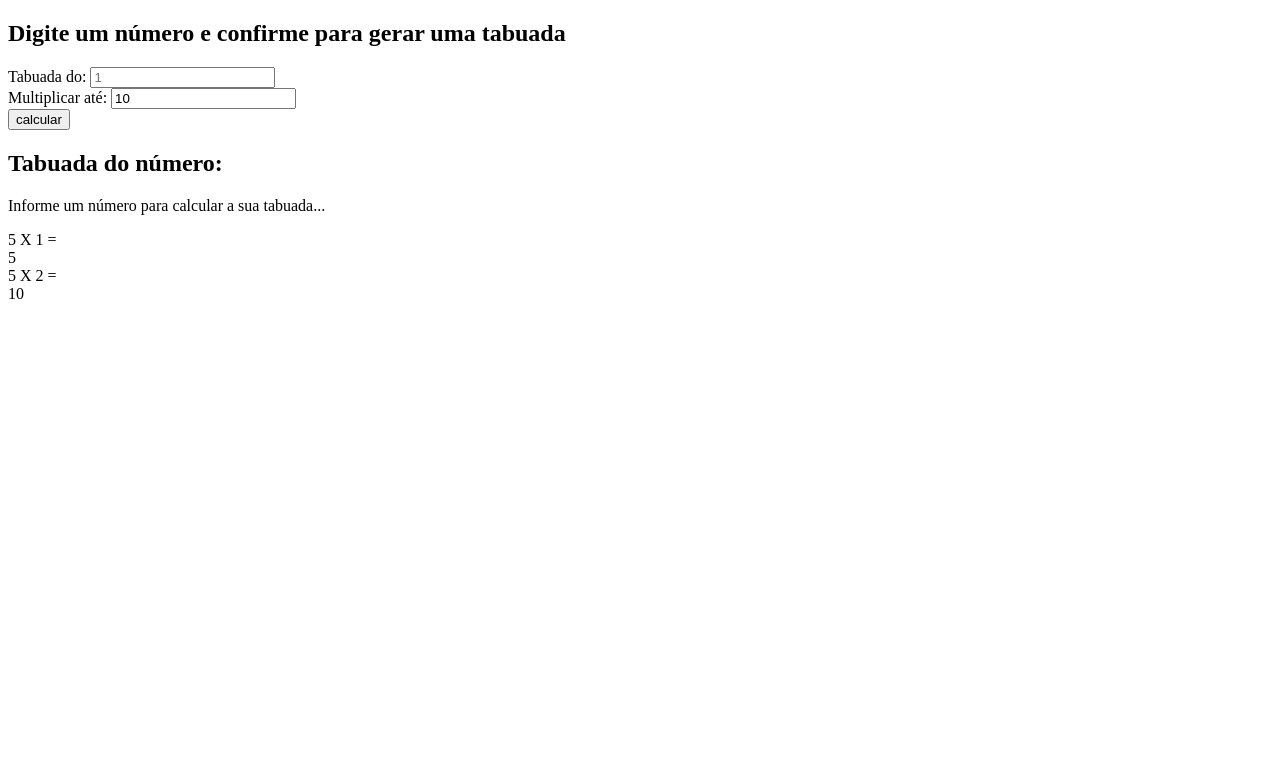
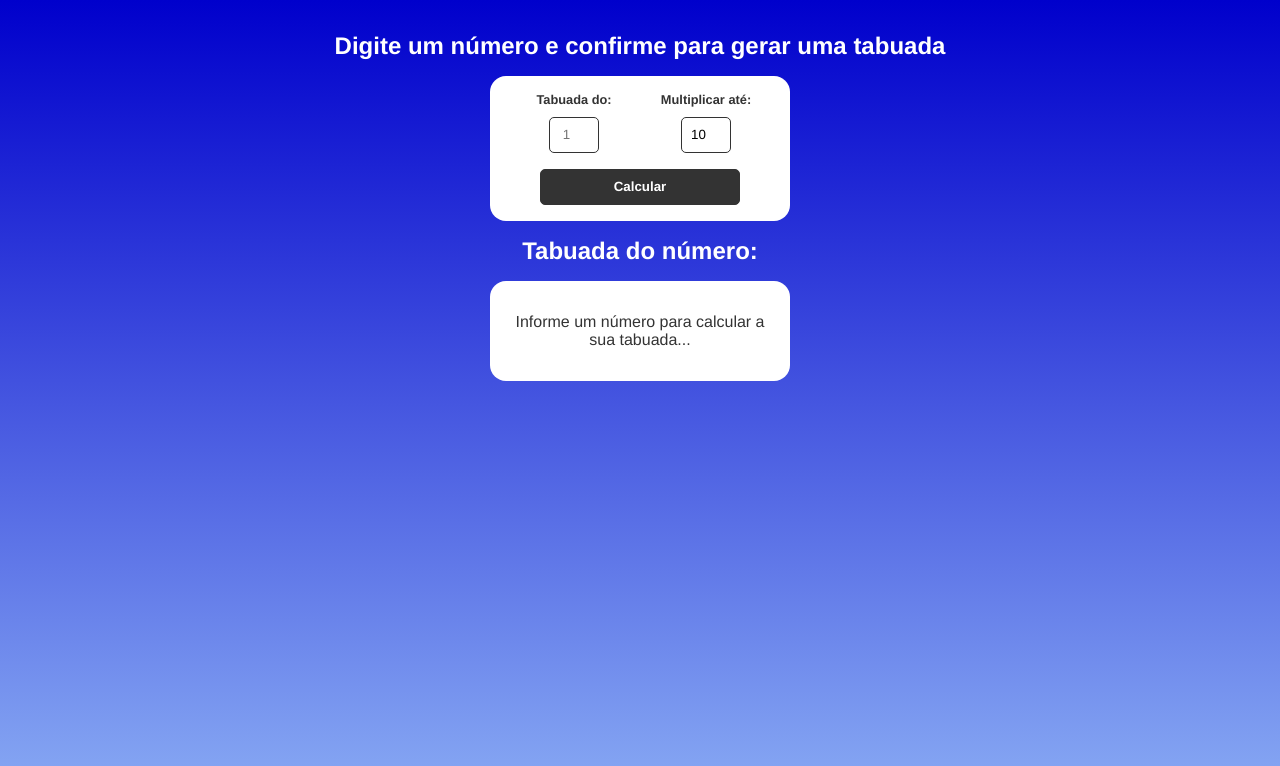
Before and after one commit to VitorFarias1/projeto_tabuada, a plain HTML site: page index.html in a window 1280 px wide. Drawn offline with Linux system fonts and the light colour scheme.

Commit message:
wip: estilo pronto e lógica iniciada

```diff
--- a/CSS/styles.css
+++ b/CSS/styles.css
@@ -0,0 +1,99 @@
+* {
+    padding: 0;
+    margin: 0;
+    box-sizing: border-box;
+    font-family: Helvetica;
+}
+
+body {
+    text-align: center;
+    padding: 2rem;
+    background-image: linear-gradient(180deg, #00c 0%, rgb(134, 167, 243) 98%);
+    background-repeat: no-repeat;
+    min-height: 100vh;
+    color: #fff;
+}
+
+h2 {
+    margin-bottom: 1rem;
+}
+
+#multiplication-form {
+    display: flex;
+    justify-content: center;
+    align-items: center;
+    flex-wrap: wrap;
+    margin: 1rem auto;
+    max-width: 300px;
+    padding: 1rem;
+    background-color: #fff;
+    border-radius: 1rem;
+    color: #333;
+}
+
+#form-control {
+    display: flex;
+    flex-direction: column;
+    align-items: center;
+    text-align: center;
+    width: 100px;
+    margin: 0 1rem;
+}
+
+#form-control label {
+    margin-bottom: 0.6rem;
+    font-size: 0.8rem;
+    font-weight: bold;
+}
+
+#form-control input {
+    margin-bottom: 1rem;
+    flex: 1;
+    padding: 0.6rem 0.4rem;
+    border: 1px solid #333;
+    width: 50px;
+    border-radius: 5px;
+    text-align: center;
+}
+
+#multiplication-form input[type="submit"] {
+    max-height: 50px;
+    padding: 0.6rem 1.2rem;
+    width: 200px;
+    color: #fff;
+    font-weight: bold;
+    background-color: #333;
+    border: 1px solid #333;
+    border-radius: 5px;
+    cursor: pointer;
+}
+
+#multiplication-operation{
+    display: flex;
+    flex-direction: column;
+    align-items: center;
+    width: 300px;
+    margin: 1rem auto;
+    padding: 2rem 1rem;
+    background-color: #fff;
+    color: #333;
+    border-radius: 1rem;
+}
+
+#multiplication-operation .row {
+    display: flex;
+    justify-content: center;
+    border: 1px solid #ccc;
+    border-bottom: none;
+    padding: 0.5rem;
+    width: 150px;
+
+}
+
+#multiplication-operation .row:last-child {
+    border-bottom: 1px solid #ccc;
+}
+
+#multiplication-operation .result {
+    margin-left: 0.4rem;
+}
--- a/JS/scripts.js
+++ b/JS/scripts.js
@@ -1 +1,32 @@
-console.log("teste")
+// Elements selection
+const multiplicationForm = document.querySelector('#multiplication-form')
+const numberInput= document.querySelector('#number')
+const multiplicationInput = document.querySelector('#multiplicator')
+const multiplicationTable = document.querySelector('#multiplication-operation');
+
+// Functions
+const createTable = (number, multiplicatorNumber) => {
+    multiplicationTable.innerHTML = "";
+
+    for (i = 1; i <= multiplicatorNumber; i++) {
+        const result = number * i;
+
+        console.log(result)
+    }
+}
+
+
+// Events
+multiplicationForm.addEventListener('submit', (event) =>{
+    event.preventDefault();
+
+    const multiplicationNumber = +numberInput.value;
+
+    const multiplicatorNumber = +multiplicationInput.value;
+
+    if(!multiplicationNumber || !multiplicatorNumber) return
+
+    console.log(multiplicationNumber, multiplicatorNumber);
+
+    createTable(multiplicationNumber, multiplicatorNumber)
+})
--- a/index.html
+++ b/index.html
@@ -16,22 +16,14 @@
         </div>
         <div id="form-control">
             <label for="number">Multiplicar até:</label>
-            <input type="number" name="number" id="number" value="10">
+            <input type="number" name="number" id="multiplicator" value="10">
         </div>
-        <input type="submit" value="calcular"/>
+        <input type="submit" value="Calcular" id="resultButton"/>
     </form>
     <div id="multiplication-table">
         <h2 id="multiplication-title">Tabuada do número: <span></span></h2>
         <div id="multiplication-operation">
             <p>Informe um número para calcular a sua tabuada...</p>
-            <div class="row">
-                <div class="operation">5 X 1 =</div>
-                <div class="result">5</div>
-            </div>
-            <div class="row">
-                <div class="operation">5 X 2 =</div>
-                <div class="result">10</div>
-            </div>
         </div>
     </div>
 </body>
```
